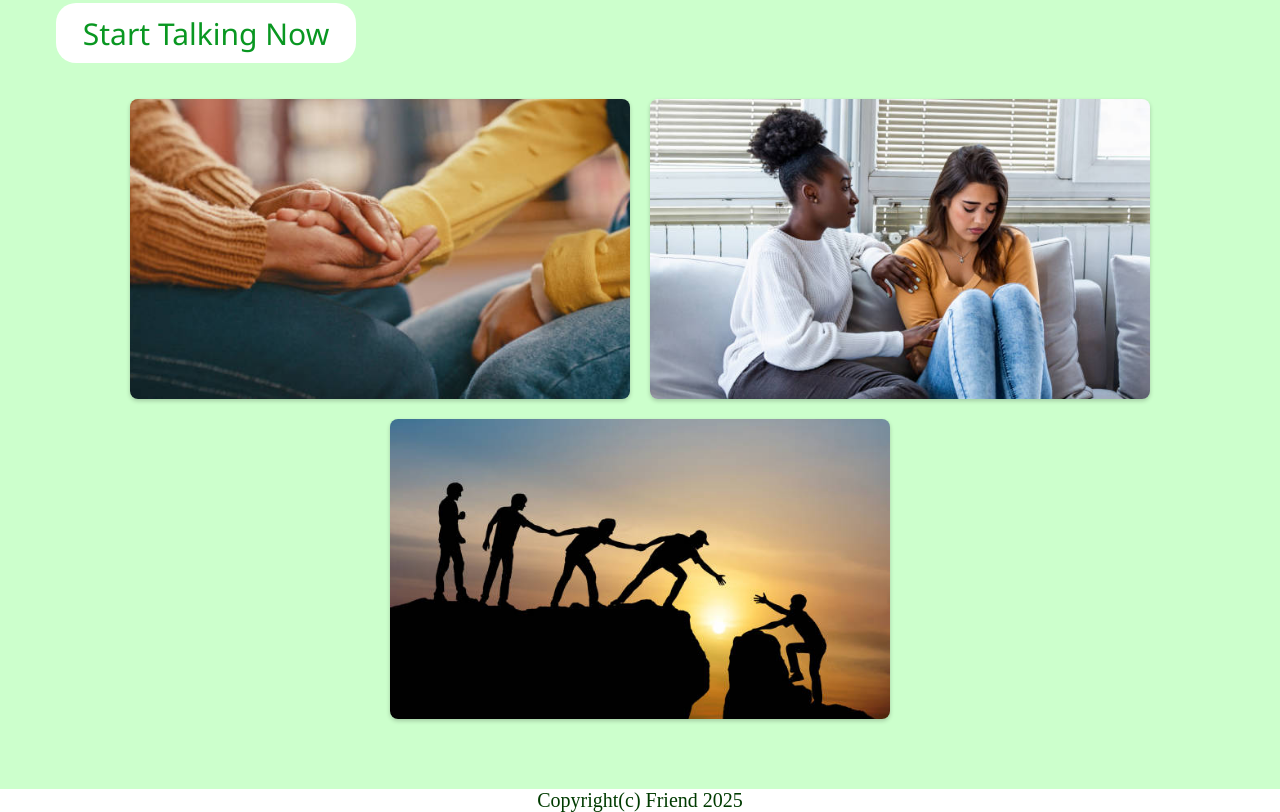
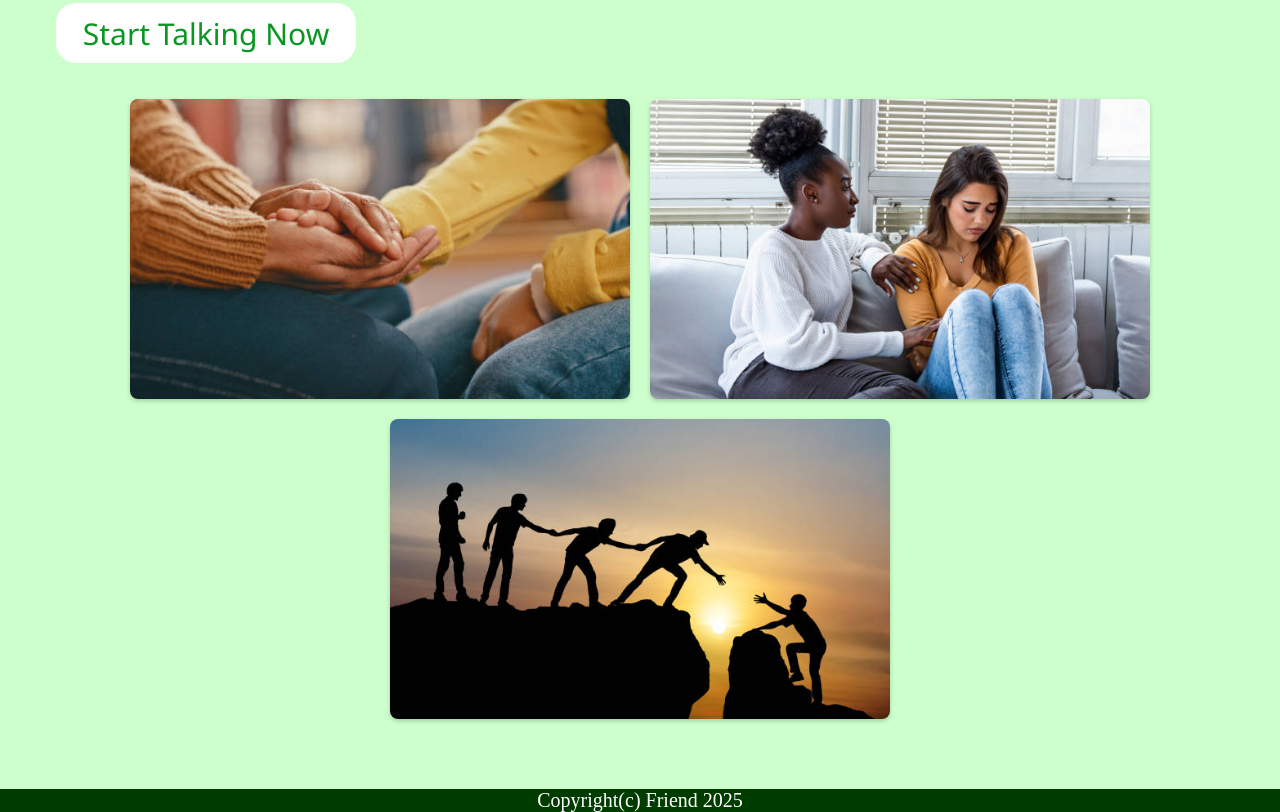
Before and after one commit to Neil-0216/Friend, a plain HTML site: page index.html in a window 1280 px wide. Shown: the part 1363-2175 px from the top of the page. Drawn offline with Linux system fonts and the light colour scheme.

Commit message:
Add files via upload

```diff
--- a/style.css
+++ b/style.css
@@ -145,8 +145,8 @@ footer{
     display: flex;
     margin-top: 50px;
     font-size: 20px;
-    color: rgb(0, 59, 0);
-    background-color: white;
+    color: rgb(255, 255, 255);
+    background: rgb(0, 59, 0);
 }
 @media screen and (max-width: 600px) {
     .navbar {
```
